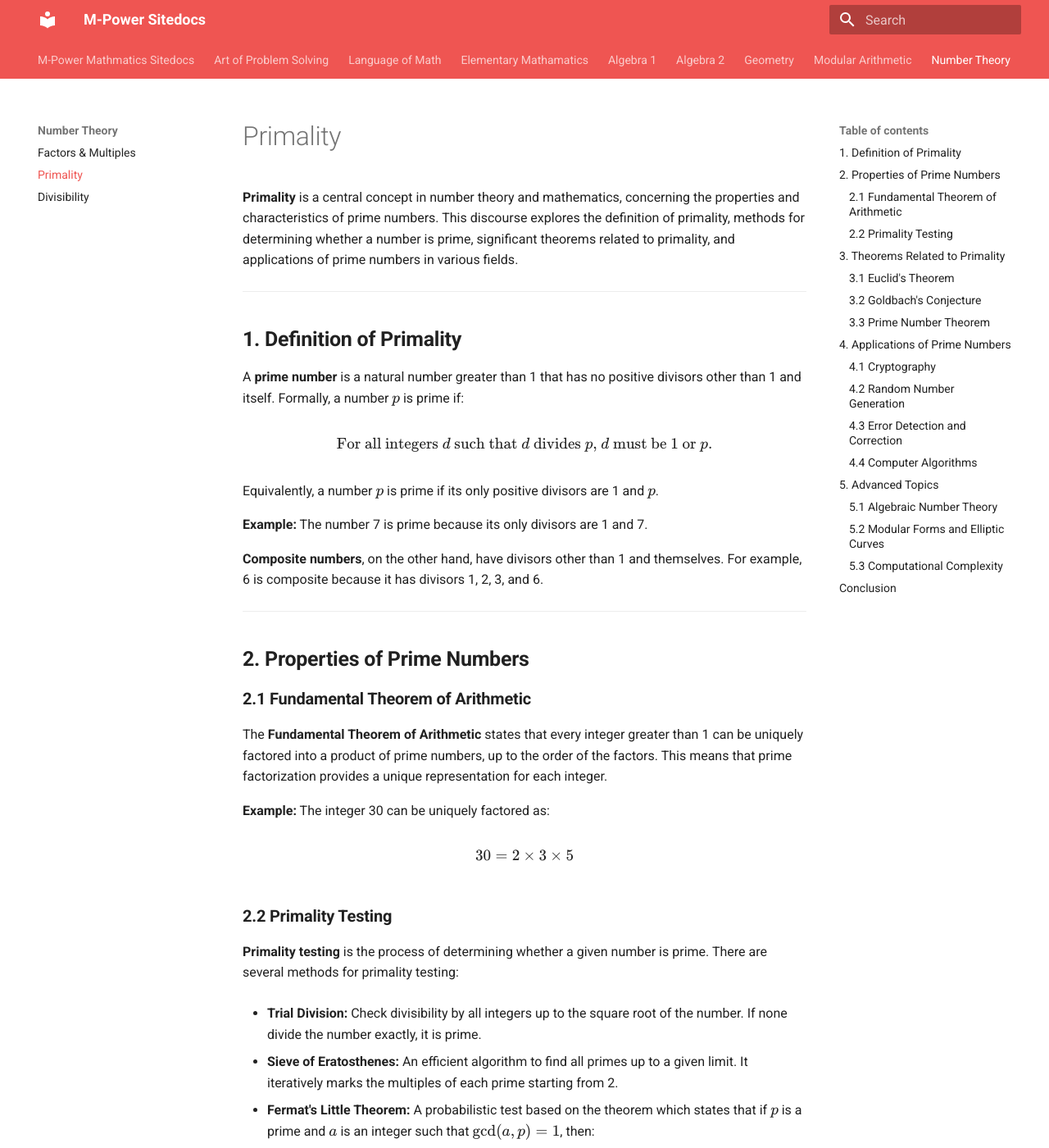
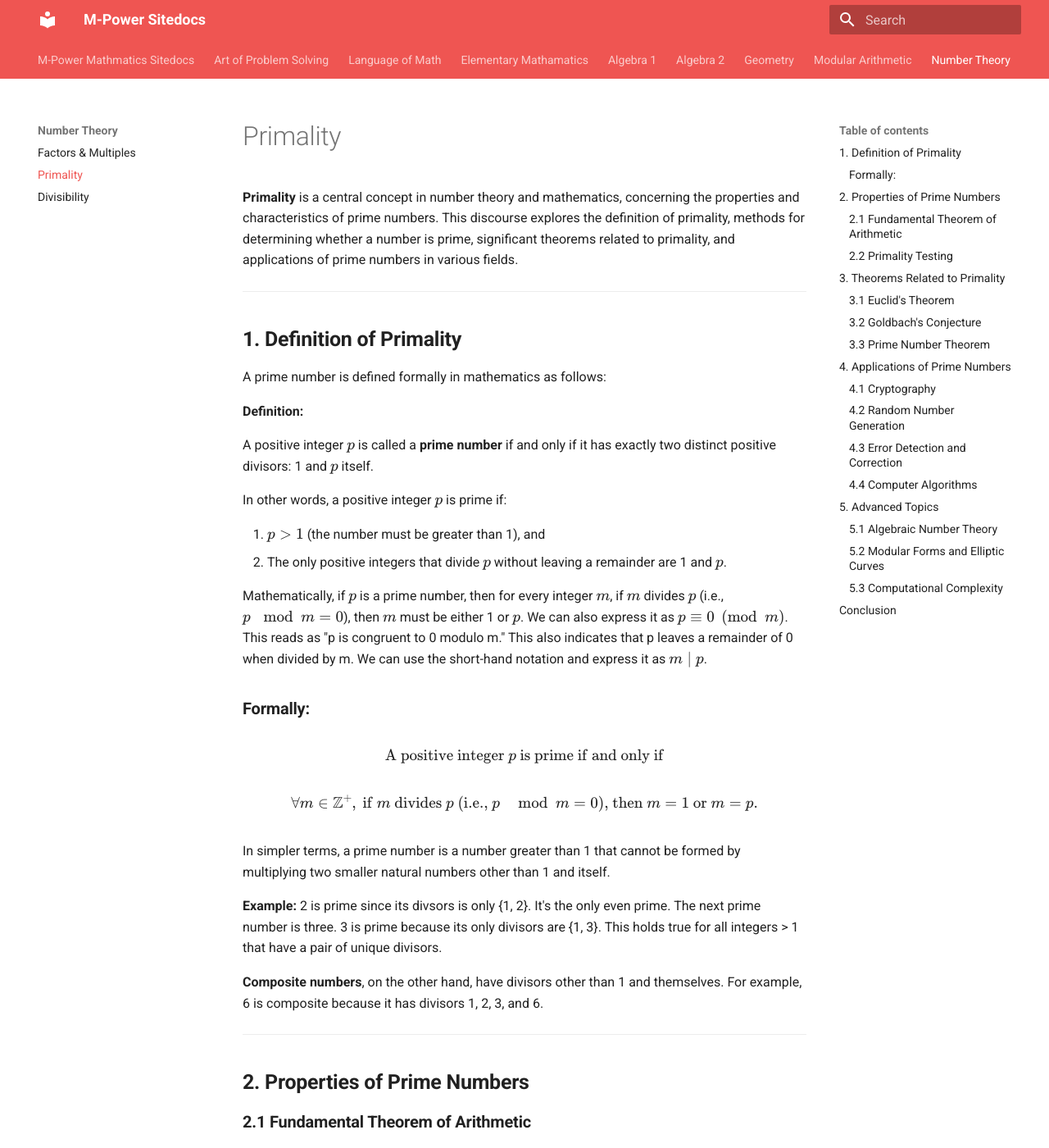
Before and after one commit to baseonballs/mpower-sitedocs, an MkDocs documentation site: the page built from site-docs/mathematics/nt/primality.md, in a window 1280 px wide and 1400 px high. Shown: the whole window at 82% size. Built offline with MkDocs 1.6.1 and Material for MkDocs 9.7.7, drawn with Linux system fonts in a browser that asks for light colours; formulas are drawn with MathJax 3.

Commit message:
added to primality.

```diff
--- a/site-docs/mathematics/nt/primality.md
+++ b/site-docs/mathematics/nt/primality.md
@@ -6,15 +6,30 @@
 
 ## **1. Definition of Primality**
 
-A **prime number** is a natural number greater than 1 that has no positive divisors other than 1 and itself. Formally, a number \( p \) is prime if:
 
-\[
-\text{For all integers } d \text{ such that } d \text{ divides } p \text{, } d \text{ must be } 1 \text{ or } p.
-\]
+A prime number is defined formally in mathematics as follows:
 
-Equivalently, a number \( p \) is prime if its only positive divisors are 1 and \( p \).
+**Definition:**
 
-**Example:** The number 7 is prime because its only divisors are 1 and 7.
+A positive integer \( p \) is called a **prime number** if and only if it has exactly two distinct positive divisors: 1 and \( p \) itself.
+
+In other words, a positive integer \( p \) is prime if:
+
+1. \( p > 1 \) (the number must be greater than 1), and
+2. The only positive integers that divide \( p \) without leaving a remainder are 1 and \( p \).
+
+Mathematically, if \( p \) is a prime number, then for every integer \( m \), if \( m \) divides \( p \) (i.e., \( p \mod m = 0 \)), then \( m \) must be either 1 or \( p \). We can also express it as \(p \equiv 0 \pmod{m}\). This reads as "p is congruent to 0 modulo m." This also indicates that p leaves a remainder of 0 when divided by m. We can use the short-hand notation and express it as \(m \mid p\).
+
+### **Formally:**
+
+\[ \text{A positive integer } p \text{ is prime if and only if} \]
+
+\[ \forall m \in \mathbb{Z}^+, \text{ if } m \text{ divides } p \text{ (i.e., } p \mod m = 0 \text{), then } m = 1 \text{ or } m = p. \]
+
+In simpler terms, a prime number is a number greater than 1 that cannot be formed by multiplying two smaller natural numbers other than 1 and itself.
+
+
+**Example:** 2 is prime since its divsors is only \{1, 2\}. It's the only even prime. The next prime number is three. 3 is prime because its only divisors are \{1, 3\}. This holds true for all integers > 1 that have a pair of unique divisors.
 
 **Composite numbers**, on the other hand, have divisors other than 1 and themselves. For example, 6 is composite because it has divisors 1, 2, 3, and 6.
 
```
